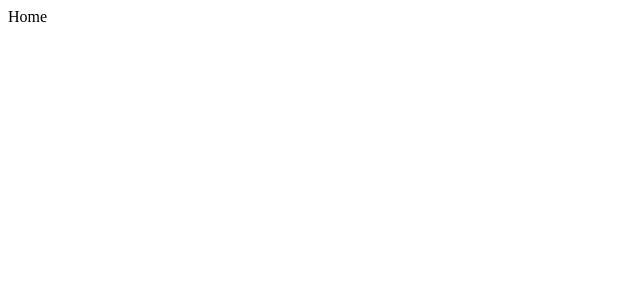
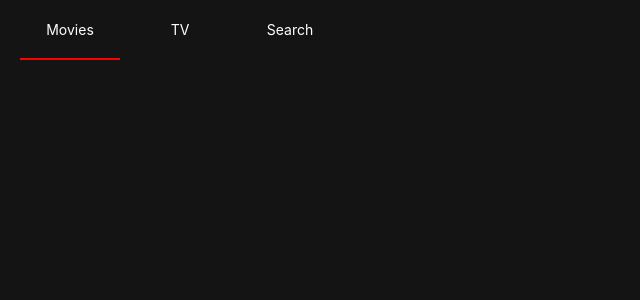
Before and after one commit to DoGukKim/DGFLIX, a React (Create React App) app: page / in a window 1280 px wide. Shown: the top 300 px of the page, without its empty margins (0-640 px from the left). Built offline with nearby package versions, Linux system fonts and the light colour scheme.

Commit message:
AddHeaderWithStyledComponents

```diff
--- a/package.json
+++ b/package.json
@@ -10,7 +10,8 @@
     "react": "^16.13.1",
     "react-dom": "^16.13.1",
     "react-router-dom": "^5.2.0",
-    "react-scripts": "3.4.1"
+    "react-scripts": "3.4.1",
+    "styled-components": "^5.1.1"
   },
   "scripts": {
     "start": "react-scripts start",
--- a/src/Components/App.js
+++ b/src/Components/App.js
@@ -1,13 +1,92 @@
 import React, { Component } from "react";
+import { createGlobalStyle } from "styled-components";
 
 // Router
 import Router from "../Components/Router";
+
+// GlobalStyled
+const GlobalStyle = createGlobalStyle`
+* {
+  margin: 0;
+  padding: 0;
+  box-sizing: border-box;
+}
+html,
+body {
+  padding: 0;
+  margin: 0;
+  font-family: --apple-system, BlinkMacSystemFont, 'Segoe UI', Roboto, Oxygen, Ubuntu, Cantarell, 'Open Sans', 'Helvetica Neue', sans-serif;
+  background-color: rgba(20, 20, 20 , 1);
+}
+a {
+  color: inherit;
+  text-decoration: none;
+}
+ol,
+ul {
+  list-style: none;
+}
+img {
+  border: none;
+  max-width: 100%;
+  vertical-align: middle;
+}
+table {
+  border-collapse: collapse;
+  table-layout: fixed;
+  width: 100%;
+}
+fieldset {
+  border: none;
+}
+legend,
+caption {
+  display: none;
+}
+h1,
+h2,
+h3,
+h4,
+h5,
+h6 {
+  font-weight: normal;
+  font-size: 100%;
+}
+header,
+section,
+footer,
+article,
+aside,
+figure,
+video,
+audio,
+nav {
+  display: block;
+}
+strong,
+em {
+  font-weight: normal;
+  font-style: normal;
+}
+button,
+input[type="submit"],
+input[type="reset"] {
+  cursor: pointer;
+}
+.cf:after,
+.cf:before {
+  content: "";
+  display: block;
+  clear: both;
+}
+`;
 
 class App extends Component {
   render() {
     return (
       <>
         <Router />
+        <GlobalStyle />
       </>
     );
   }
--- /dev/null
+++ b/src/Components/Header.js
@@ -0,0 +1,57 @@
+import React from "react";
+// import { Link } from "react-router-dom";
+import styled from "styled-components";
+import { Link, withRouter } from "react-router-dom";
+
+// styled-components
+const GnbWrap = styled.header`
+  position: fixed;
+  width: 100%;
+`;
+const Gnb = styled.nav`
+  padding: 0px 20px;
+`;
+const GnbList = styled.ul`
+  display: flex;
+  align-items: center;
+`;
+const GnbItem = styled.li`
+  &:not(:last-child) {
+    margin: 0 10px 0 0;
+  }
+  width: 100px;
+  height: 60px;
+  border-bottom: 2px solid ${props => (props.current ? "red" : "transparent")};
+  transition: 0.25s cubic-bezier(0.4, 0, 0.2, 1);
+`;
+const GnbLink = styled(Link)`
+  display: flex;
+  justify-content: space-evenly;
+  align-items: center;
+  height: 100%;
+  font-size: 14px;
+  color: #fff;
+`;
+const Header = ({ location: { pathname } }) => {
+  return (
+    <>
+      <GnbWrap>
+        <Gnb>
+          <GnbList>
+            <GnbItem current={pathname === "/"}>
+              <GnbLink to="/">Movies</GnbLink>
+            </GnbItem>
+            <GnbItem current={pathname === "/tv"}>
+              <GnbLink to="/tv">TV</GnbLink>
+            </GnbItem>
+            <GnbItem current={pathname === "/search"}>
+              <GnbLink to="/search">Search</GnbLink>
+            </GnbItem>
+          </GnbList>
+        </Gnb>
+      </GnbWrap>
+    </>
+  );
+};
+
+export default withRouter(Header);
--- a/src/Components/Router.js
+++ b/src/Components/Router.js
@@ -5,7 +5,8 @@ import {
   Switch,
   Redirect,
 } from "react-router-dom";
-
+// components
+import Header from "../Components/Header";
 // Routes
 import Home from "../Routes/Home";
 import TV from "../Routes/TV";
@@ -13,11 +14,14 @@ import Search from "../Routes/Search";
 
 export default () => (
   <Router>
+    <>
+      <Header />
       <Switch>
         <Route path="/" exact component={Home} />
         <Route path="/tv" exact component={TV} />
         <Route path="/search" exact component={Search} />
         <Redirect from="*" to="/" />
       </Switch>
+    </>
   </Router>
 );
--- a/src/Routes/Home.js
+++ b/src/Routes/Home.js
@@ -1 +1 @@
-export default () => "Home";
+export default () => "";
```
Also changed, not shown: 1 other file (tests, documents, lock files or other folders). Lines whose indentation alone changed are shown as unchanged.
